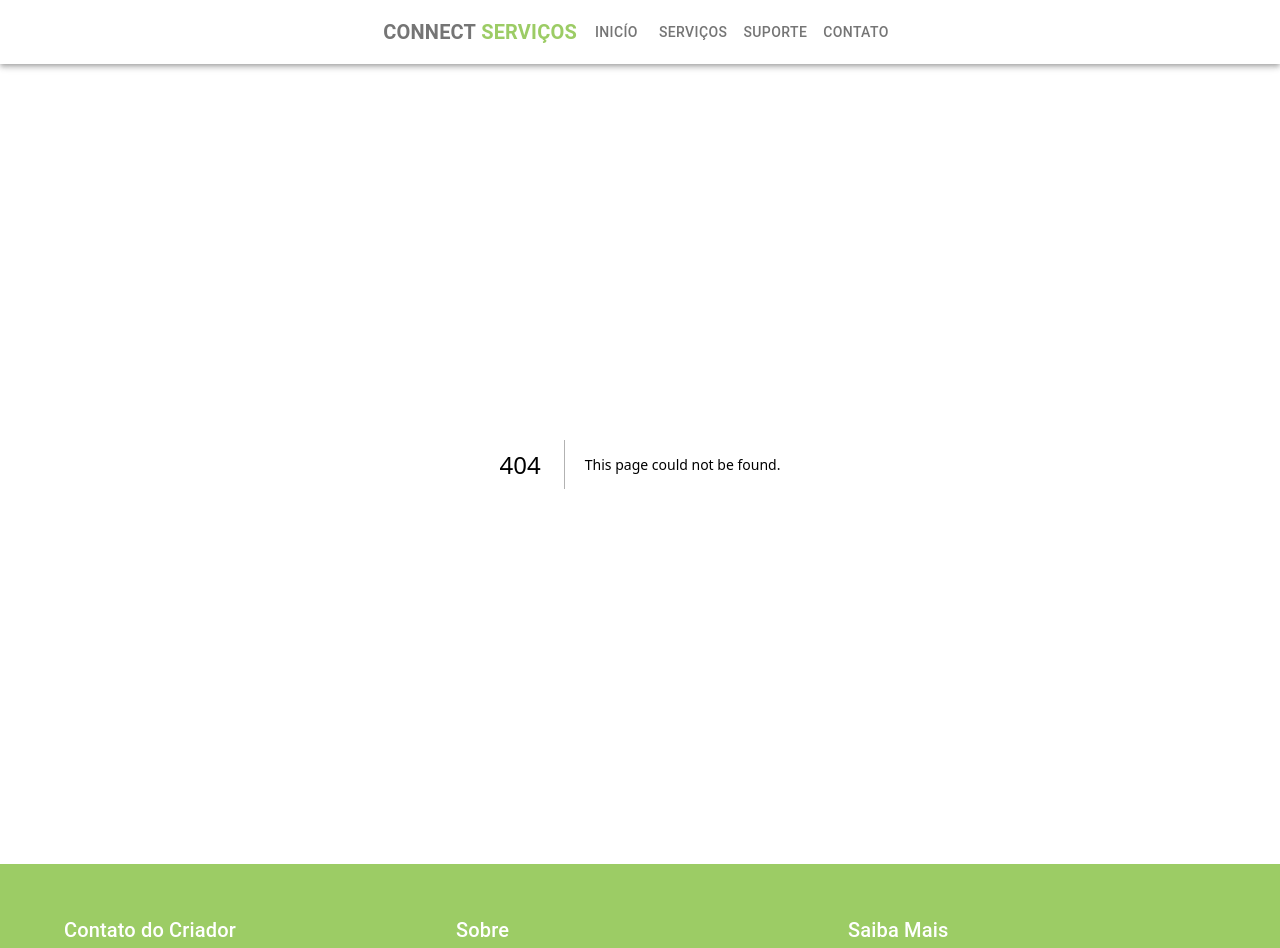
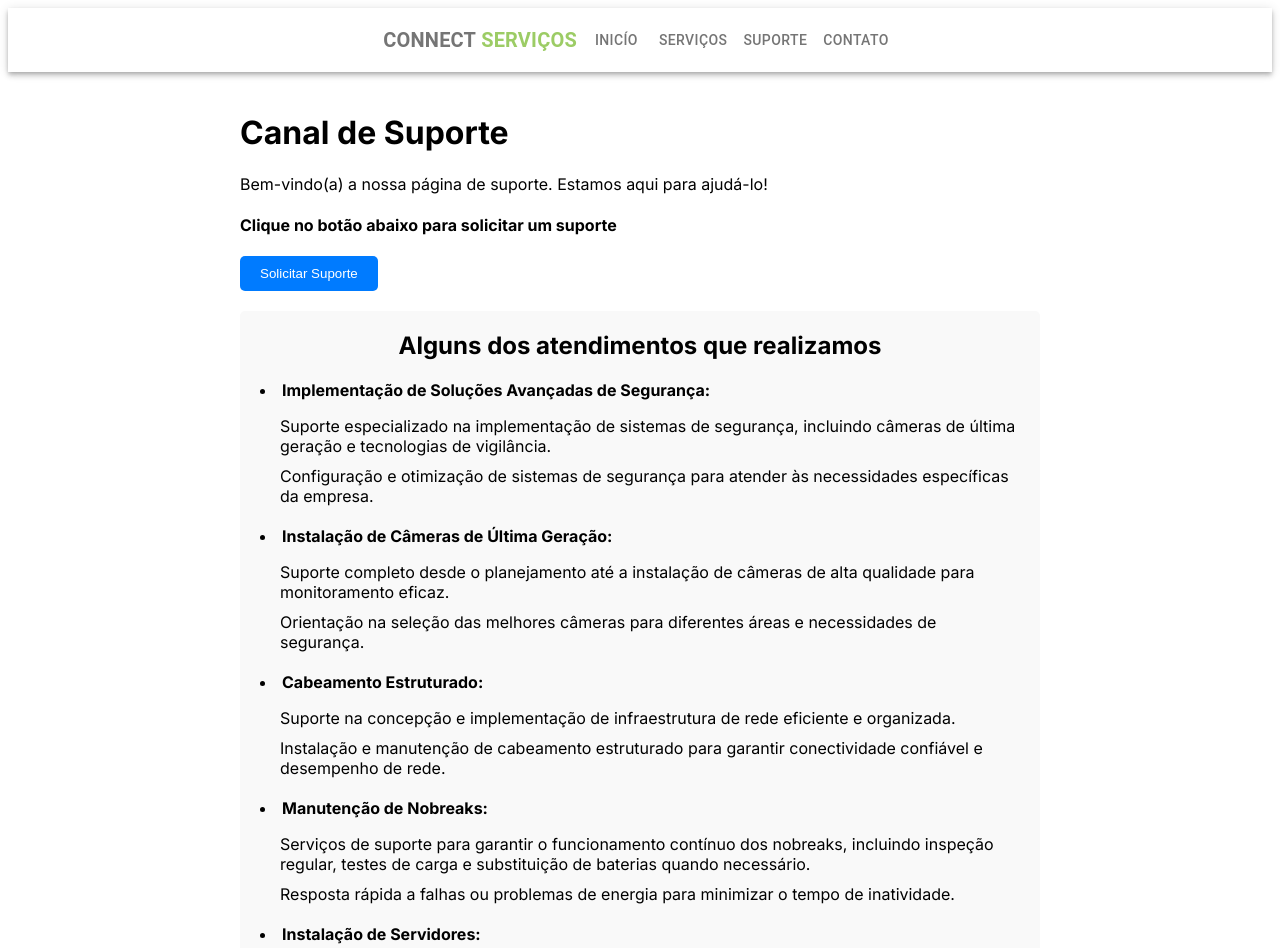
Before and after one commit to Ezequieloliveiras/cliente-connect-servicos, a Next.js app: page /pages/support in a window 1280 px wide. Before the commit this address had no page. Shown: the top 948 px of the page. Built offline with nearby package versions, Linux system fonts and the light colour scheme.

Commit message:
adicionando pagina de suporte

```diff
--- /dev/null
+++ b/src/app/components/support/Support.js
@@ -0,0 +1,133 @@
+// components/SupportPage.js
+
+import Head from 'next/head';
+import styled from 'styled-components';
+
+const Container = styled.div`
+  max-width: 800px;
+  margin: 0 auto;
+  padding: 20px;
+`;
+
+const SupportContent = styled.div`
+  display: grid;
+  grid-template-columns: repeat(auto-fit, minmax(300px, 1fr));
+  gap: 20px;
+`;
+
+const Section = styled.div`
+  background-color: #f9f9f9;
+  padding: 20px;
+  border-radius: 5px;
+
+  h2 {
+    margin-top: 0;
+  }
+`;
+
+const SupportButton = styled.button`
+  background-color: #007bff;
+  color: white;
+  padding: 10px 20px;
+  border: none;
+  border-radius: 5px;
+  cursor: pointer;
+
+  &:hover {
+    background-color: #0056b3;
+  }
+`;
+
+
+const Topic = styled.li`
+  margin-bottom: 20px;
+`;
+
+const SubTopicList = styled.ul`
+  list-style-type: none;
+  padding-left: 20px;
+`;
+
+const SubTopic = styled.li`
+  margin-bottom: 10px;
+`;
+
+const SupportPage = () => {
+
+    return (
+        <div className="support-page">
+            <Head>
+                <title>Support - Nome da Sua Empresa</title>
+            </Head>
+            <Container>
+                <h1>Canal de Suporte</h1>
+                <p>Bem-vindo(a) a nossa página de suporte. Estamos aqui para ajudá-lo!</p>
+                <div>
+                    <h4>    Clique no botão abaixo para solicitar um suporte</h4>
+                    <SupportButton href='#'>
+                        Solicitar Suporte
+                    </SupportButton>
+
+                </div>
+                <br/>
+                <SupportContent>
+
+                    <Section className="contact-form">
+                        <h2 style={{ textAlign: 'center' }}>Alguns dos atendimentos que realizamos</h2>
+                        <form>
+                            <Topic>
+                                <strong>Implementação de Soluções Avançadas de Segurança:</strong>
+                                <SubTopicList>
+                                    <SubTopic>Suporte especializado na implementação de sistemas de segurança, incluindo câmeras de última geração e tecnologias de vigilância.</SubTopic>
+                                    <SubTopic>Configuração e otimização de sistemas de segurança para atender às necessidades específicas da empresa.</SubTopic>
+                                </SubTopicList>
+                            </Topic>
+                            <Topic>
+                                <strong>Instalação de Câmeras de Última Geração:</strong>
+                                <SubTopicList>
+                                    <SubTopic>Suporte completo desde o planejamento até a instalação de câmeras de alta qualidade para monitoramento eficaz.</SubTopic>
+                                    <SubTopic>Orientação na seleção das melhores câmeras para diferentes áreas e necessidades de segurança.</SubTopic>
+                                </SubTopicList>
+                            </Topic>
+                            <Topic>
+                                <strong>Cabeamento Estruturado:</strong>
+                                <SubTopicList>
+                                    <SubTopic>Suporte na concepção e implementação de infraestrutura de rede eficiente e organizada.</SubTopic>
+                                    <SubTopic>Instalação e manutenção de cabeamento estruturado para garantir conectividade confiável e desempenho de rede.</SubTopic>
+                                </SubTopicList>
+                            </Topic>
+                            <Topic>
+                                <strong>Manutenção de Nobreaks:</strong>
+                                <SubTopicList>
+                                    <SubTopic>Serviços de suporte para garantir o funcionamento contínuo dos nobreaks, incluindo inspeção regular, testes de carga e substituição de baterias quando necessário.</SubTopic>
+                                    <SubTopic>Resposta rápida a falhas ou problemas de energia para minimizar o tempo de inatividade.</SubTopic>
+                                </SubTopicList>
+                            </Topic>
+                            <Topic>
+                                <strong>Instalação de Servidores:</strong>
+                                <SubTopicList>
+                                    <SubTopic>Suporte abrangente na instalação e configuração de servidores para garantir desempenho ideal e segurança dos dados.</SubTopic>
+                                    <SubTopic>Implementação de medidas de segurança avançadas para proteger os servidores contra ameaças cibernéticas.</SubTopic>
+                                </SubTopicList>
+                            </Topic>
+                            <Topic>
+                                <strong>Manutenção de Computadores:</strong>
+                                <SubTopicList>
+                                    <SubTopic>Serviços de suporte para manter a saúde e o desempenho dos computadores da empresa.</SubTopic>
+                                    <SubTopic>Diagnóstico e resolução de problemas, atualizações de software e hardware, e monitoramento proativo para evitar falhas.</SubTopic>
+                                </SubTopicList>
+                            </Topic>
+
+
+                        </form>
+                    </Section>
+
+
+                </SupportContent>
+
+            </Container>
+        </div>
+    );
+};
+
+export default SupportPage;
--- /dev/null
+++ b/src/app/pages/support/page.jsx
@@ -0,0 +1,17 @@
+'use client'
+
+import Support from "@/app/components/support/Support"
+
+const PageSupport = () => {
+
+    return (
+        <>
+
+            <Support />
+
+        </>
+    )
+
+}
+
+export default PageSupport
--- a/src/app/partials/Header.js
+++ b/src/app/partials/Header.js
@@ -1,5 +1,4 @@
 import Drawer from './Drawer'
-
 import {
     StyledAppBar,
     StyledToolbar,
@@ -44,7 +43,7 @@ function ResponsiveAppBar() {
                         Serviços
                     </StyledBoxButtonsMenu>
 
-                    <StyledBoxButtonsMenu href='/pages/suporte'>
+                    <StyledBoxButtonsMenu href='/pages/support'>
                         Suporte
                     </StyledBoxButtonsMenu>
 
```
Also changed, not shown: src/app/components/HomeStyles.js (+1 -13 lines).
